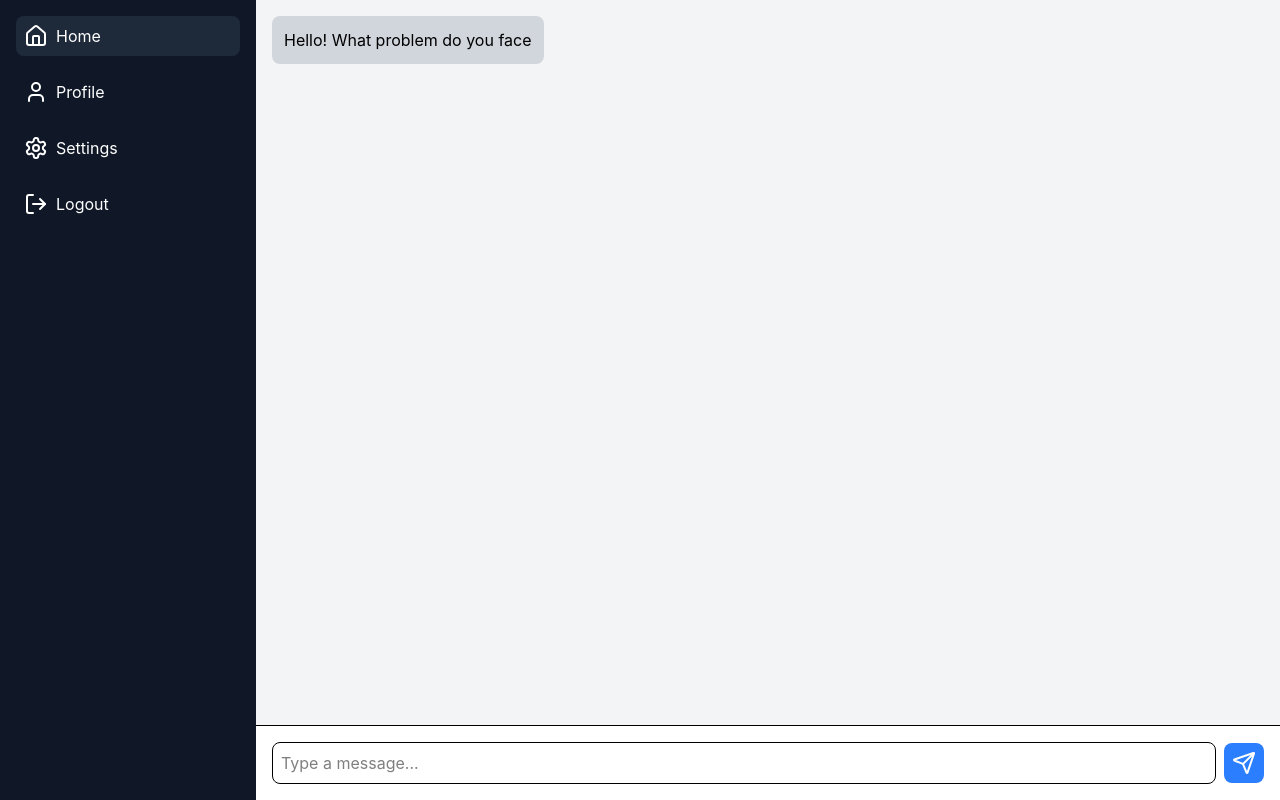
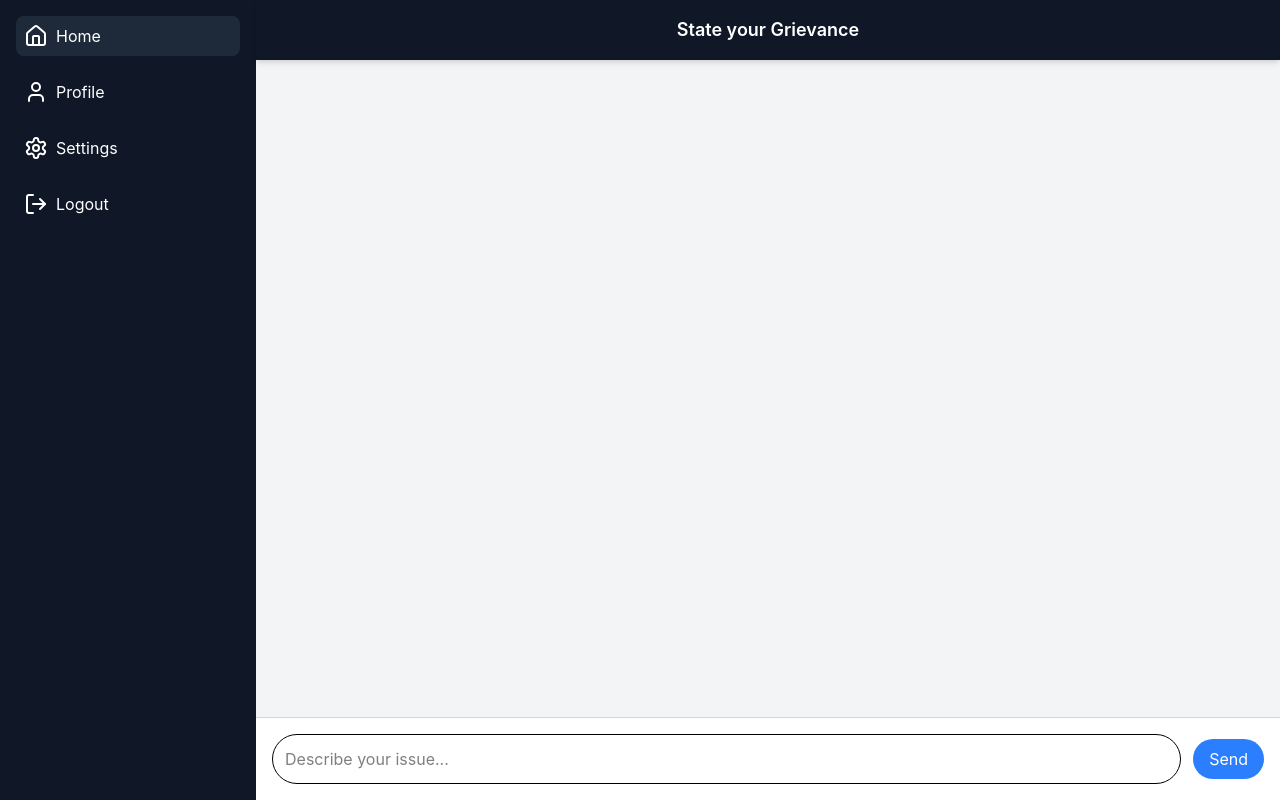
Before and after one commit to KuberTheGreat/HOF_6.0, a React app in the folder HOF/src/: page / in a window 1280 px wide. Built offline with nearby package versions, Linux system fonts and the light colour scheme; the HTML template or start-up script is replaced by a standard one.

Commit message:
Integrated the chatbot with the model

```diff
--- a/HOF/src/App.jsx
+++ b/HOF/src/App.jsx
@@ -2,7 +2,7 @@ import Home from "./pages/Home";
 import Navbar from "./components/Navbar";
 import { BrowserRouter as Router, Routes, Route } from 'react-router-dom';
 import Sidebar from "./components/Sidebar";
-import Chatbot from "./pages/Chatbot";
+// import Chatbot from "./pages/Chatbot";
 import GrievanceForm from "./pages/GrievanceForm";
 
 function App() {
--- /dev/null
+++ b/HOF/src/components/ChatbotComp.jsx
@@ -0,0 +1,104 @@
+import React, { useState, useRef, useEffect } from "react";
+import { sendMessage } from "../pages/Chatbot";
+
+const ChatbotComponent = () => {
+    const [messages, setMessages] = useState([]);
+    const [input, setInput] = useState("");
+    const sessionId = "user_123";
+    const chatEndRef = useRef(null);
+
+    useEffect(() => {
+        chatEndRef.current?.scrollIntoView({ behavior: "smooth" });
+    }, [messages]);
+
+    // const handleSendMessage = async () => {
+    //     if (!input.trim()) return;
+
+    //     const userMessage = { sender: "user", text: input };
+    //     setMessages([...messages, userMessage]);
+
+    //     const botResponse = await sendMessage(sessionId, input);
+    //     setMessages([...messages, userMessage, { sender: "bot", text: botResponse }]);
+
+    //     setInput("");
+    // };
+    const handleSendMessage = async () => {
+        if (!input.trim()) return;
+
+        const userMessage = { sender: "user", text: input };
+        setMessages([...messages, userMessage]);
+
+        const response = await sendMessage(sessionId, input);
+
+        // Extract text values properly
+        setMessages((prevMessages) => [
+            ...prevMessages,
+            { sender: "bot", text: response.classificationMessage }, // Show department classification
+            { sender: "bot", text: response.chatbotResponse } // Show chatbot response
+        ]);
+
+        setInput("");
+    };
+
+    const handleKeyPress = (e) => {
+        if (e.key === "Enter") {
+            e.preventDefault(); // Prevents adding a new line
+            handleSendMessage();
+        }
+    };
+
+    return (
+        // <div style={{ maxWidth: "w-full", margin: "auto", padding: "20px", border: "1px solid #ddd", borderRadius: "10px" }}>
+        //     <h3>Chatbot</h3>
+        //     <div style={{ maxHeight: "300px", overflowY: "auto", marginBottom: "10px", padding: "10px", border: "1px solid #ccc" }}>
+        //         {messages.map((msg, index) => (
+        //             <div key={index} style={{ textAlign: msg.sender === "user" ? "right" : "left", marginBottom: "5px" }}>
+        //                 <b>{msg.sender === "user" ? "You" : "Bot"}:</b> {msg.text}
+        //             </div>
+        //         ))}
+        //     </div>
+        //     <input
+        //         type="text"
+        //         value={input}
+        //         onChange={(e) => setInput(e.target.value)}
+        //         placeholder="Type a message..."
+        //         style={{ width: "80%", padding: "5px" }}
+        //     />
+        //     <button onClick={handleSendMessage} style={{ padding: "5px", marginLeft: "5px" }}>Send</button>
+        // </div>
+        <div className="flex flex-col h-screen w-full bg-gray-100">
+            <h3 className="text-center py-4 bg-gray-900 text-white text-lg font-semibold shadow-md">
+                State your Grievance
+            </h3>
+            <div className="flex-1 overflow-y-auto p-4 space-y-3">
+                {messages.map((msg, index) => (
+                    <div key={index} className={`flex ${msg.sender === "user" ? "justify-end" : "justify-start"}`}>
+                        <div className={`px-4 py-2 rounded-lg max-w-xs ${msg.sender === "user" ? "bg-blue-500 text-white" : "bg-gray-300 text-gray-900"}`}>
+                            <b>{msg.sender === "user" ? "You" : "Bot"}:</b> {msg.text}
+                        </div>
+                    </div>
+                ))}
+                <div ref={chatEndRef}></div>
+            </div>
+
+            <div className="flex items-center p-4 bg-white border-t border-gray-300">
+                <input
+                    type="text"
+                    value={input}
+                    onChange={(e) => setInput(e.target.value)}
+                    onKeyPress={handleKeyPress}
+                    placeholder="Describe your issue..."
+                    className="flex-1 p-3 border rounded-full outline-none focus:ring-2 focus:ring-blue-400"
+                />
+                <button
+                    onClick={handleSendMessage}
+                    className="ml-3 px-4 py-2 bg-blue-500 text-white rounded-full hover:bg-blue-600 transition"
+                >
+                    Send
+                </button>
+            </div>
+        </div>
+    );
+};
+
+export default ChatbotComponent;
--- a/HOF/src/components/Sidebar.jsx
+++ b/HOF/src/components/Sidebar.jsx
@@ -8,7 +8,7 @@ export default function Sidebar() {
     <div className="flex">
       <div className={`h-screen bg-gray-900 text-white p-4 transition-all ${isOpen ? "w-64" : "w-16"}`}>
         <button
-          className="mb-4 flex items-center gap-2 p-2 rounded-lg bg-gray-800 hover:bg-gray-700 w-full"
+          className="mb-4 flex items-center gap-2 p-2 rounded-lg bg-gray-800 hover:bg-gray-700 w-full cursor-pointer"
         >
           <Home size={24} />
           {isOpen && <span>Home</span>}
--- a/HOF/src/pages/Chatbot.jsx
+++ b/HOF/src/pages/Chatbot.jsx
@@ -1,59 +1,21 @@
-import { useState } from "react";
-import { Send } from "lucide-react";
+const API_URL = "https://chatbot-e65a.onrender.com/chat";
 
-export default function Chatbot({ data }) {
-  const [messages, setMessages] = useState([
-    { text: "Hello! What problem do you face", sender: "bot" },
-  ]);
-  const [input, setInput] = useState("");
+export async function sendMessage(sessionId, message) {
+    const response = await fetch(API_URL, {
+        method: "POST",
+        headers: {
+            "Content-Type": "application/json",
+        },
+        body: JSON.stringify({
+            session_id: sessionId,
+            message: message,
+        }),
+    });
+    const data = await response.json();
 
-  const sendMessage = () => {
-    if (!input.trim()) return;
-
-    const newMessage = { text: input, sender: "user" };
-    setMessages([...messages, newMessage]);
-    setInput("");
-
-    // Simulate bot response
-    setTimeout(() => {
-      setMessages((prev) => [
-        ...prev,
-        { text: `Your grievance is under ${data.department}`, sender: "bot" },
-      ]);
-    }, 1000);
-  };
-
-  return (
-    <div className="flex flex-col h-screen bg-gray-100">
-      {/* Chat Display */}
-      <div className="flex-1 p-4 overflow-y-auto">
-        {messages.map((msg, index) => (
-          <div key={index} className={`flex ${msg.sender === "user" ? "justify-end" : "justify-start"}`}>
-            <div
-              className={`p-3 rounded-lg mb-2 max-w-xs ${
-                msg.sender === "user" ? "bg-blue-500 text-white" : "bg-gray-300 text-black"
-              }`}
-            >
-              {msg.text}
-            </div>
-          </div>
-        ))}
-      </div>
-
-      {/* Input Box */}
-      <div className="p-4 bg-white flex items-center border-t">
-        <input
-          type="text"
-          className="flex-1 p-2 border rounded-lg outline-none"
-          placeholder="Type a message..."
-          value={input}
-          onChange={(e) => setInput(e.target.value)}
-          onKeyDown={(e) => e.key === "Enter" && sendMessage()}
-        />
-        <button className="ml-2 p-2 bg-blue-500 text-white rounded-lg" onClick={sendMessage}>
-          <Send />
-        </button>
-      </div>
-    </div>
-  );
+    return {
+        department: data.department || "Unknown",
+        classificationMessage: data.classification_message || "Unable to classify the issue.",
+        chatbotResponse: data.chatbot_response || "I couldn't generate a response."
+    };
 }
--- a/HOF/src/pages/GrievanceForm.jsx
+++ b/HOF/src/pages/GrievanceForm.jsx
@@ -90,7 +90,7 @@ const GrievanceForm = () => {
         // Simulate bot response
         setMessages((prev) => [
         ...prev,
-        { text: `Your grievance is under ${data.department}`, sender: "bot" },
+        { text: `Your grievance is sent to ${data.department} department`, sender: "bot" },
         ]);
     };
 
--- a/HOF/src/pages/Home.jsx
+++ b/HOF/src/pages/Home.jsx
@@ -3,6 +3,7 @@ import { Send } from "lucide-react";
 import UP_logo from "../assets/Home/up_logo.png";
 import GrievanceForm from "./GrievanceForm";
 import Sidebar from "../components/Sidebar";
+import ChatbotComponent from "../components/ChatbotComp";
 
 
 export default function Home() {
@@ -13,7 +14,8 @@ export default function Home() {
             </div>
 
             <div className="h-screen w-full">
-                <GrievanceForm/>
+                {/* <GrievanceForm/> */}
+                <ChatbotComponent/>
             </div>
         </div>
     );
```
Also changed, not shown: HOF/MLService/chatbot/requirements.txt (added), 2 other files (tests, documents, lock files or other folders).
